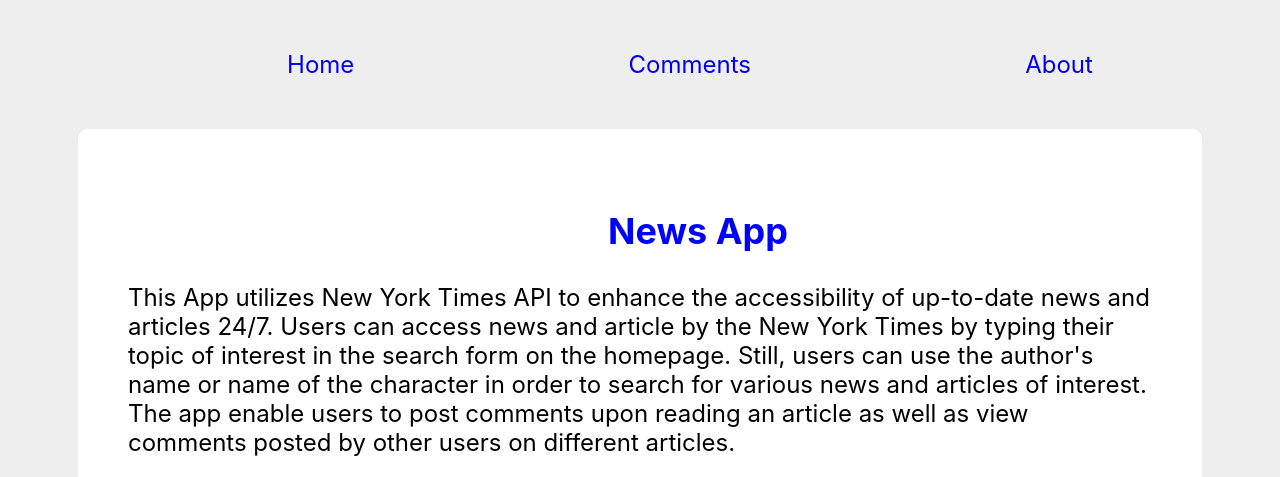
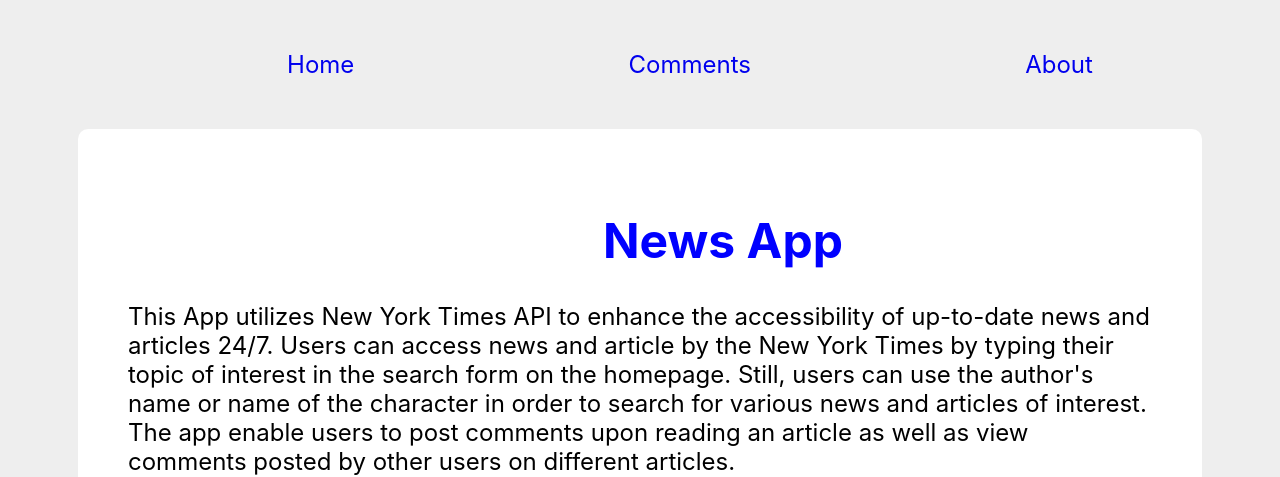
Before and after one commit to Pe-ngo/phase-2-project, a React app: page /about in a window 1280 px wide. Shown: the top 477 px of the page. Built offline with nearby package versions, Linux system fonts and the light colour scheme.

Commit message:
Fix header styling

```diff
--- a/src/components/About.js
+++ b/src/components/About.js
@@ -5,7 +5,7 @@ import React from "react";
 function About() {
     return(
         <div className="about-app-container">
-            <h2>News App</h2>
+            <h1>News App</h1>
                 <p className="about-news-app">
                     This App utilizes New York Times API to enhance the accessibility of up-to-date news and articles 24/7. Users can access news and article by the New York Times by typing their topic of interest in the search form on the homepage.
                     Still, users can use the author's name or name of the character in order to search for various news and articles of interest.
--- a/src/index.css
+++ b/src/index.css
@@ -175,9 +175,9 @@ body {
   margin-bottom: 20px;
 }
 
-.about-app-container h2 {
+.about-app-container h1 {
   color: blue;
-  margin-left: 480px;
+  margin-left: 475px;
 }
 
 .about-news-image {
```
